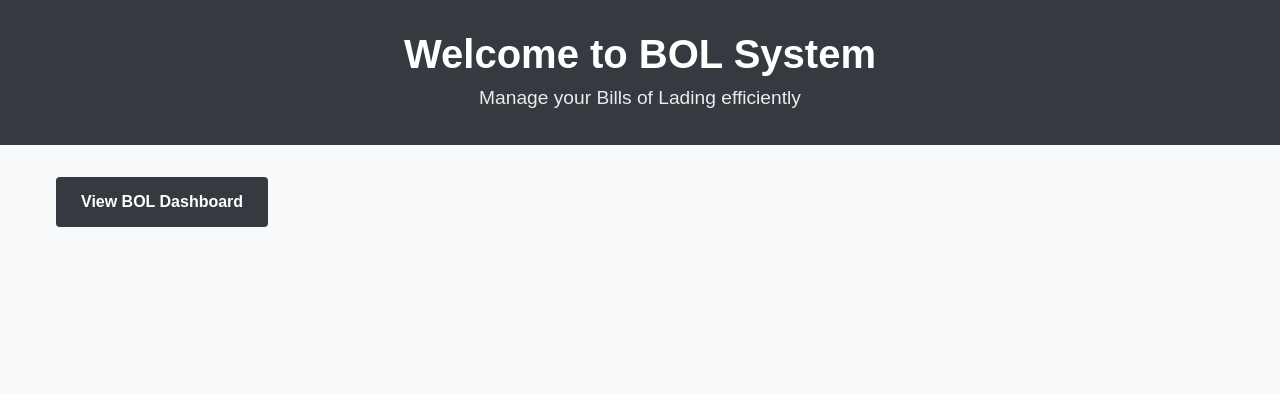
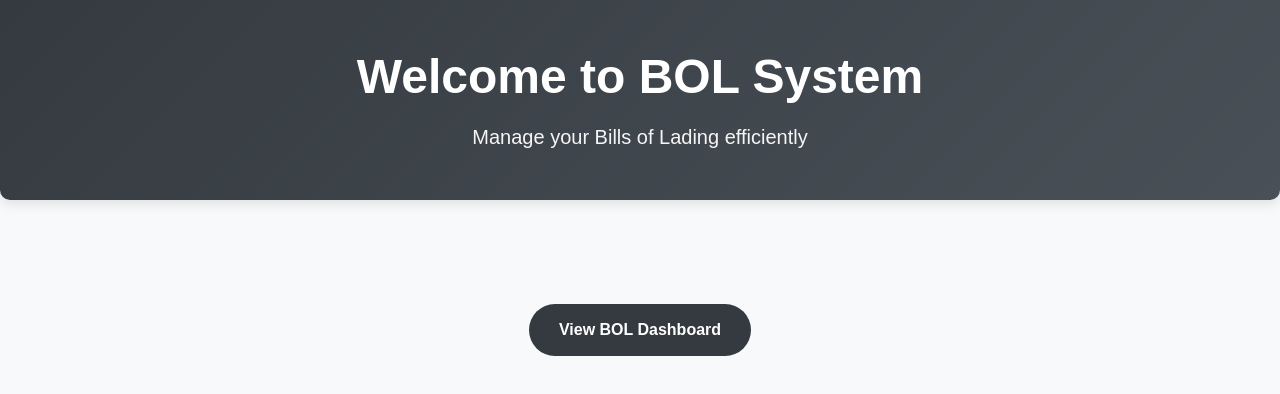
Before and after one commit to JoanneOs/capybara-frontend, a React (Vite) app: page / in a window 1280 px wide. Shown: the top 394 px of the page. Built offline with nearby package versions, Linux system fonts and the light colour scheme.

Commit message:
Cleaned home page CSS, centered btn

```diff
--- a/src/pages/HomePage/HomePage.css
+++ b/src/pages/HomePage/HomePage.css
@@ -5,44 +5,71 @@
 }
 
 .hero-section {
-    background-color: #343a40;
+  background: linear-gradient(135deg, #343a40 0%, #495057 100%);
   color: white;
-    padding: 2rem 1rem;
+  padding: 3rem 1rem;
   text-align: center;
-    margin-bottom: 2rem;
+  margin-bottom: 3rem;
+  border-radius: 0 0 10px 10px;
+  box-shadow: 0 4px 12px rgba(0, 0, 0, 0.1);
 }
 
 .hero-section h1 {
-    margin-bottom: 0.5rem;
-    font-size: 2.5rem;
+  font-size: 3rem;
+  margin-bottom: 1rem;
+  font-weight: 700;
+  line-height: 1.2;
 }
 
 .hero-section p {
-    font-size: 1.2rem;
-    opacity: 0.9;
-    margin-bottom: 0;
+  font-size: 1.25rem;
+  opacity: 0.95;
+  max-width: 800px;
+  margin: 0 auto;
 }
 
 .cta-section {
   max-width: 1200px;
   margin: 0 auto;
-    padding: 0 1rem;
+  padding: 2rem 1rem;
+  display: flex;
+  flex-direction: column;
+  align-items: center;
+  text-align: center;
 }
 
 .cta-button {
   display: inline-block;
   background-color: #343a40;
   color: white;
-    padding: 0.75rem 1.5rem;
+  padding: 0.75rem 1.75rem;
+  border-radius: 50px;
+  font-weight: 600;
+  font-size: 1rem;
   text-decoration: none;
-    border-radius: 0.25rem;
-    font-weight: bold;
-    transition: background-color 0.3s;
-    border: 1px solid transparent;
+  transition: all 0.3s ease;
+  border: 2px solid transparent;
+  margin-top: 1.5rem;
 }
 
 .cta-button:hover {
-    background-color: #23272b;
-    color: white;
-    text-decoration: none;
+  background-color: #212529;
+  color: #ffffff;
+  box-shadow: 0 5px 15px rgba(0, 0, 0, 0.1);
+  border-color: white;
 }
+
+@media (max-width: 768px) {
+  .hero-section h1 {
+    font-size: 2rem;
+  }
+
+  .hero-section p {
+    font-size: 1rem;
+  }
+
+  .cta-button {
+    width: 100%;
+    text-align: center;
+  }
+}
```
Lines whose indentation alone changed are shown as unchanged.
